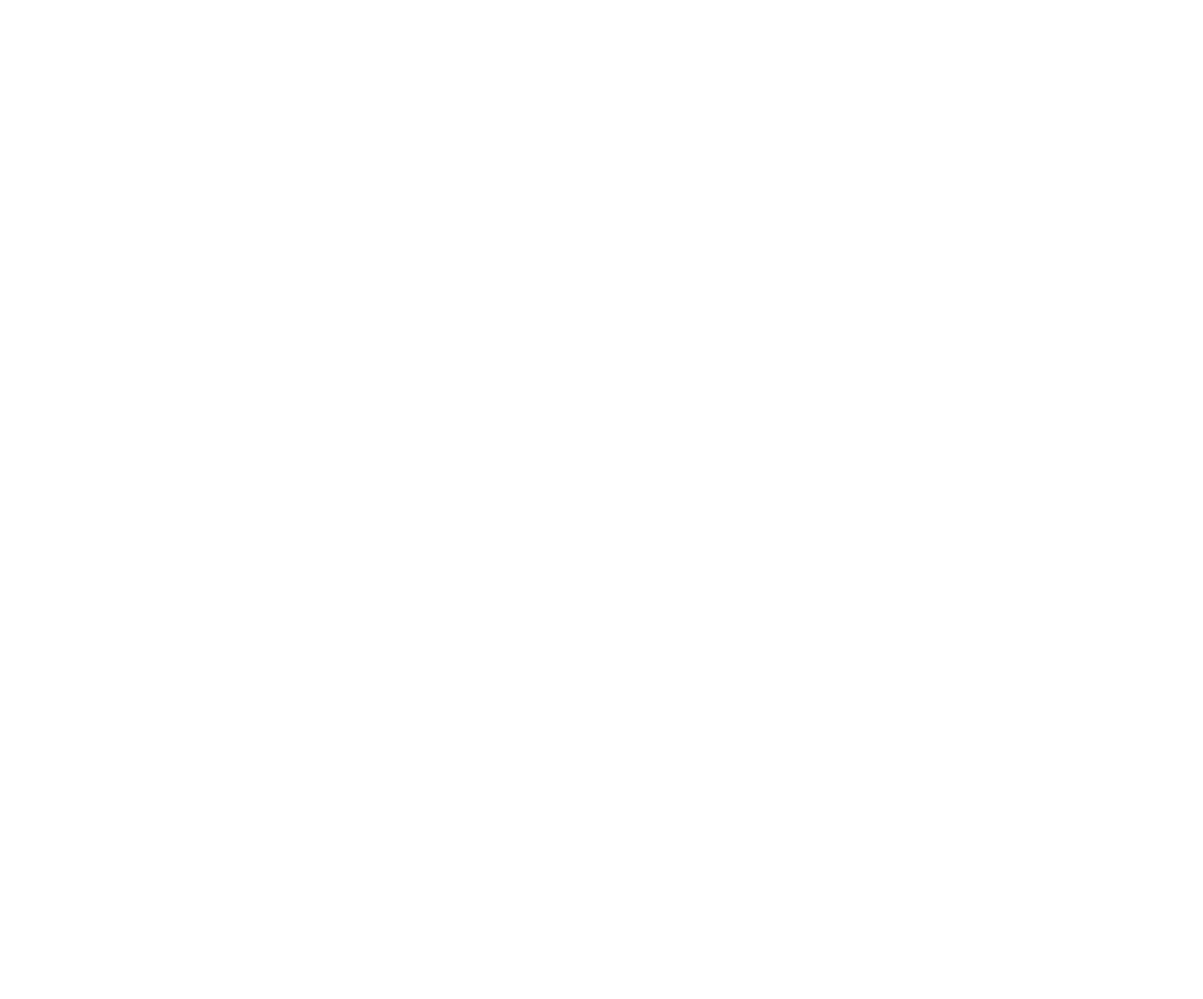
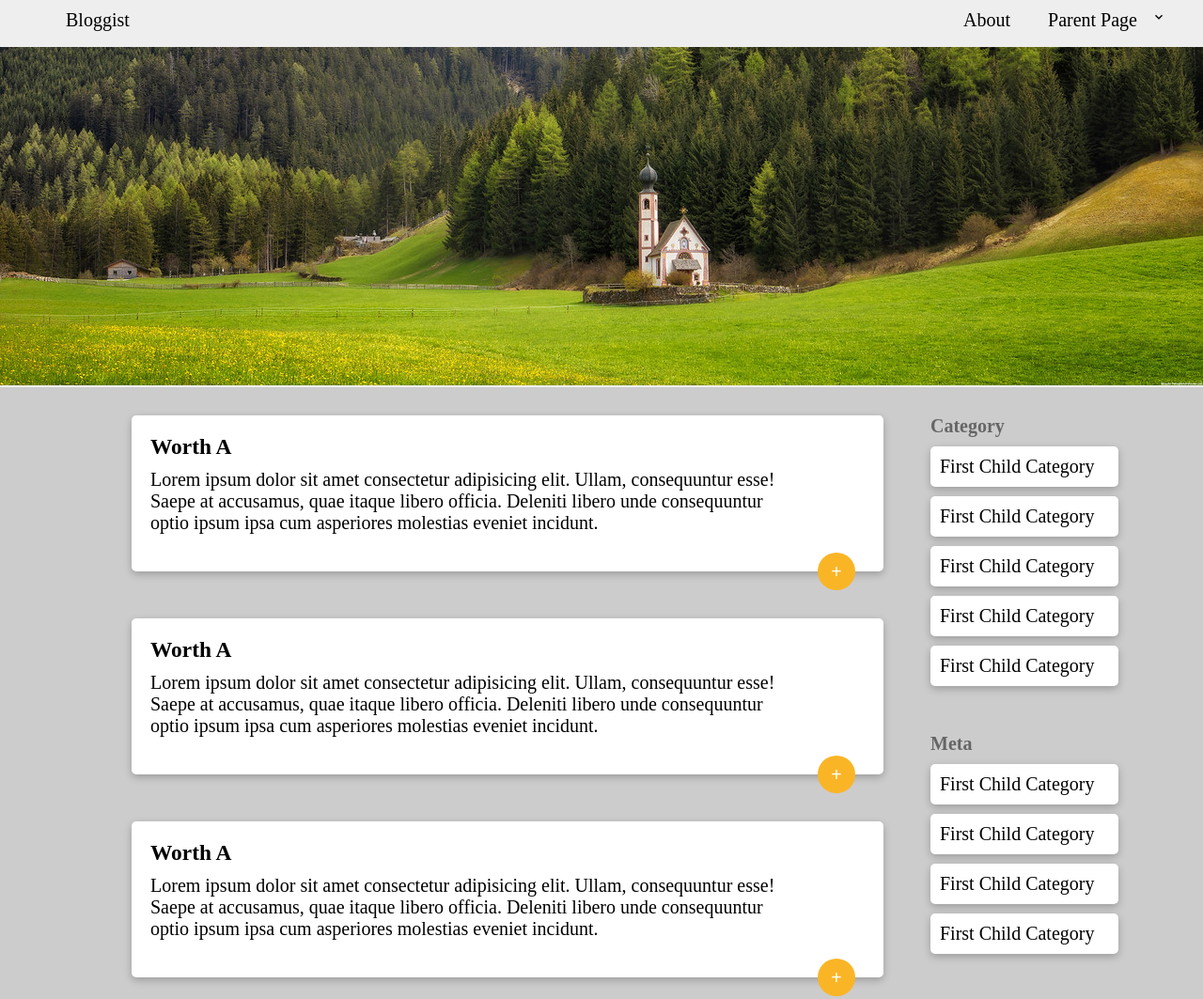
Before and after one commit to hemdadi71/Hosein-Emdadi-Maktab90-React-CW8, a plain HTML site: page index.html in a window 1280 px wide. Shown: the top 1063 px of the page at 94% size. Before the commit the page ends 800 px from the top, so only its background shows below. Drawn offline with Linux system fonts and the light colour scheme; a web font is replaced by a local one.

Commit message:
completed

```diff
--- a/index.css
+++ b/index.css
@@ -0,0 +1,213 @@
+@import url('https://fonts.googleapis.com/css2?family=Nunito:wght@200;500;700&display=swap');
+@font-face {
+  font-family: 'itim';
+  src: url(fonts/8537625480.ttf);
+}
+*,
+*::after,
+*::before {
+  padding: 0;
+  margin: 0;
+  box-sizing: border-box;
+}
+
+html {
+  font-size: 62.5%;
+}
+html,
+body {
+  width: 100%;
+  height: 100%;
+  font-family: itim;
+}
+body {
+  display: flex;
+  flex-direction: column;
+  align-items: center;
+}
+.main {
+  /* max-width: 1300px; */
+  width: 100%;
+  display: flex;
+  flex-direction: column;
+  background-color: #eeeeee;
+}
+.header {
+  width: 100%;
+}
+.top {
+  width: 100%;
+  display: flex;
+  justify-content: space-between;
+  padding: 1rem 7rem 0 7rem;
+  font-size: 2rem;
+  height: 50px;
+}
+.outerUl {
+  list-style: none;
+  display: flex;
+  gap: 4rem;
+  position: relative;
+  cursor: pointer;
+}
+
+.dropDown {
+  list-style: none;
+  width: 12rem;
+  height: auto;
+  background-color: #ccc;
+  display: flex;
+  flex-direction: column;
+  border-radius: 1rem;
+  align-items: center;
+  position: absolute;
+  top: 3rem;
+  right: -2rem;
+  gap: 0.8rem;
+  padding: 0.8rem;
+  display: none;
+}
+.parentPage:hover .dropDown {
+  display: block;
+}
+.parentPage {
+  height: 5rem;
+}
+.arrow-icon {
+  position: absolute;
+  left: 20rem;
+}
+.content {
+  width: 100%;
+  display: flex;
+  background-color: #ccc;
+  padding: 3rem 10rem;
+  justify-content: center;
+}
+
+.posts {
+  width: 80rem;
+  display: flex;
+  flex-direction: column;
+  gap: 5rem;
+}
+.sidebar {
+  width: 20rem;
+  padding: 0 5rem;
+  display: flex;
+  flex-direction: column;
+  gap: 5rem;
+}
+.post {
+  font-size: 2rem;
+  padding: 2rem;
+  background-color: #fff;
+  box-shadow: rgba(0, 0, 0, 0.24) 0px 3px 8px;
+  border-radius: 0.5rem;
+  position: relative;
+}
+.sidebar-Items {
+  display: flex;
+  flex-direction: column;
+  gap: 1rem;
+}
+.sidebar-Items div {
+  width: 20rem;
+  font-size: 2rem;
+  padding: 1rem;
+  background-color: #fff;
+  border-radius: 0.5rem;
+  box-shadow: rgba(0, 0, 0, 0.24) 0px 3px 8px;
+}
+.sidebar-Items p {
+  font-size: 2rem;
+  font-weight: bold;
+  opacity: 0.5;
+}
+.plus-Icon {
+  width: 4rem;
+  height: 4rem;
+  background-color: #fab526;
+  color: #fff;
+  border-radius: 100%;
+  display: flex;
+  align-items: center;
+  justify-content: center;
+  position: absolute;
+  right: 3rem;
+  font-weight: bold;
+}
+.post-text {
+  width: 90%;
+  display: flex;
+  flex-direction: column;
+  gap: 1rem;
+  padding-bottom: 2rem;
+}
+
+@media screen and (max-width: 650px) {
+  .content {
+    display: flex;
+    flex-direction: column;
+    align-items: center;
+    gap: 5rem;
+  }
+  .sidebar {
+    width: 40rem;
+  }
+  .posts {
+    width: 40rem;
+  }
+  .sidebar-Items {
+    display: flex;
+    align-items: center;
+    justify-content: center;
+  }
+  .arrow-icon {
+    left: 20rem;
+  }
+}
+@media screen and (max-width: 520px) {
+  .top {
+    padding: 1rem 5rem 0 5rem;
+    font-size: 1.5rem;
+  }
+  .arrow-icon {
+    left: 16rem;
+  }
+}
+@media screen and (max-width: 400px) {
+  .content {
+    display: flex;
+    flex-direction: column;
+    align-items: center;
+    gap: 5rem;
+  }
+  .sidebar {
+    width: 25rem;
+    display: flex;
+  }
+  .sidebar-Items {
+    display: flex;
+    align-items: center;
+    justify-content: center;
+  }
+
+  .posts {
+    width: 25rem;
+  }
+  .arrow-icon {
+    left: 16rem;
+  }
+}
+@media screen and (max-width: 350px) {
+  .outerUl {
+    gap: 1rem;
+  }
+  .top {
+    font-size: 1.3rem;
+  }
+  .arrow-icon {
+    left: 12rem;
+  }
+}
--- a/index.html
+++ b/index.html
@@ -7,6 +7,126 @@
     <link rel="stylesheet" href="index.css" />
     <title>Document</title>
   </head>
+  <body>
+    <main class="main">
+      <header class="header">
+        <section class="top">
+          <section class="left">
+            <p>Bloggist</p>
+          </section>
+          <section class="right">
+            <ul class="outerUl">
+              <li><p>About</p></li>
+              <li class="parentPage">
+                <svg
+                  class="arrow-icon"
+                  xmlns="http://www.w3.org/2000/svg"
+                  width="16"
+                  height="16"
+                >
+                  <path
+                    style="
+                      stroke: none;
+                      fill-rule: nonzero;
+                      fill: #000;
+                      fill-opacity: 1;
+                    "
+                    d="M4.941 5.727 8 8.78l3.059-3.054.941.941-4 4-4-4Zm0 0"
+                  />
+                  <template xmlns="" id="transover-popup-template">
+                    <main translate="no" />
+                  </template>
+                </svg>
+                <p>Parent Page</p>
+                <div class="dropDown">
+                  <div class="innreUl">Page-1</div>
+                  <div>Page-2</div>
+                </div>
+              </li>
+            </ul>
+          </section>
+        </section>
+        <section class="buttom">
+          <img
+            src="./images/HDRshooter-super-ultra-wide-wallpaper-044-X2.jpg"
+            width="100%"
+          />
+        </section>
+      </header>
 
-  <body></body>
+      <div class="content">
+        <section class="posts">
+          <article class="post">
+            <div class="post-text">
+              <h1>Worth A</h1>
+              <p>
+                Lorem ipsum dolor sit amet consectetur adipisicing elit. Ullam,
+                consequuntur esse! Saepe at accusamus, quae itaque libero
+                officia. Deleniti libero unde consequuntur optio ipsum ipsa cum
+                asperiores molestias eveniet incidunt.
+              </p>
+            </div>
+            <div class="plus-Icon">+</div>
+          </article>
+
+          <article class="post">
+            <div class="post-text">
+              <h1>Worth A</h1>
+              <p>
+                Lorem ipsum dolor sit amet consectetur adipisicing elit. Ullam,
+                consequuntur esse! Saepe at accusamus, quae itaque libero
+                officia. Deleniti libero unde consequuntur optio ipsum ipsa cum
+                asperiores molestias eveniet incidunt.
+              </p>
+            </div>
+            <div class="plus-Icon">+</div>
+          </article>
+
+          <article class="post">
+            <div class="post-text">
+              <h1>Worth A</h1>
+              <p>
+                Lorem ipsum dolor sit amet consectetur adipisicing elit. Ullam,
+                consequuntur esse! Saepe at accusamus, quae itaque libero
+                officia. Deleniti libero unde consequuntur optio ipsum ipsa cum
+                asperiores molestias eveniet incidunt.
+              </p>
+            </div>
+            <div class="plus-Icon">+</div>
+          </article>
+
+          <article class="post">
+            <div class="post-text">
+              <h1>Worth A</h1>
+              <p>
+                Lorem ipsum dolor sit amet consectetur adipisicing elit. Ullam,
+                consequuntur esse! Saepe at accusamus, quae itaque libero
+                officia. Deleniti libero unde consequuntur optio ipsum ipsa cum
+                asperiores molestias eveniet incidunt.
+              </p>
+            </div>
+            <div class="plus-Icon">+</div>
+          </article>
+        </section>
+        <section class="sidebar">
+          <div class="sidebar-Items">
+            <p>Category</p>
+            <div>First Child Category</div>
+            <div>First Child Category</div>
+            <div>First Child Category</div>
+            <div>First Child Category</div>
+            <div>First Child Category</div>
+          </div>
+          <div class="sidebar-Items">
+            <p>Meta</p>
+            <div>First Child Category</div>
+            <div>First Child Category</div>
+            <div>First Child Category</div>
+            <div>First Child Category</div>
+          </div>
+        </section>
+      </div>
+    </main>
+    <script src="app.js"></script>
+  </body>
 </html>
```
Also changed, not shown: images/HDRshooter-super-ultra-wide-wallpaper-044-X2.jpg (added), images/Vector.svg (added).
